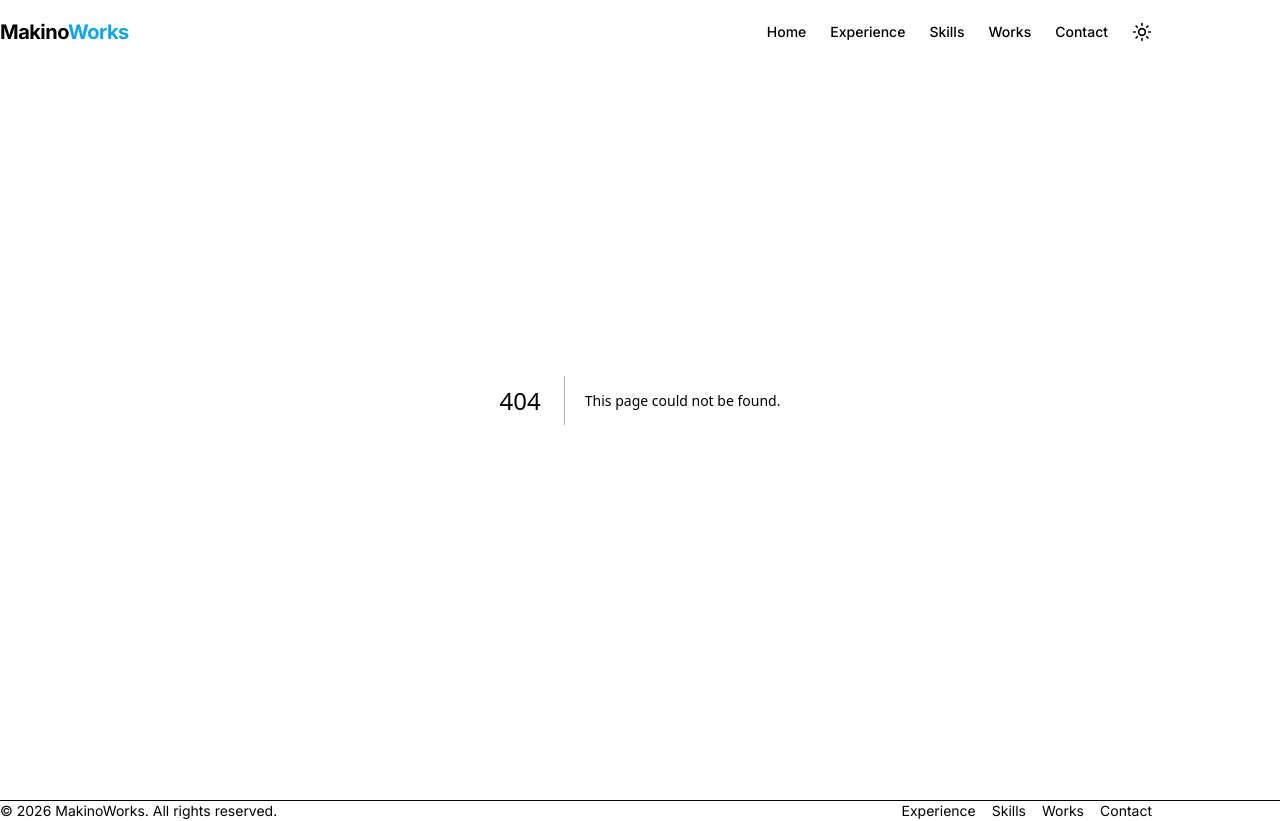
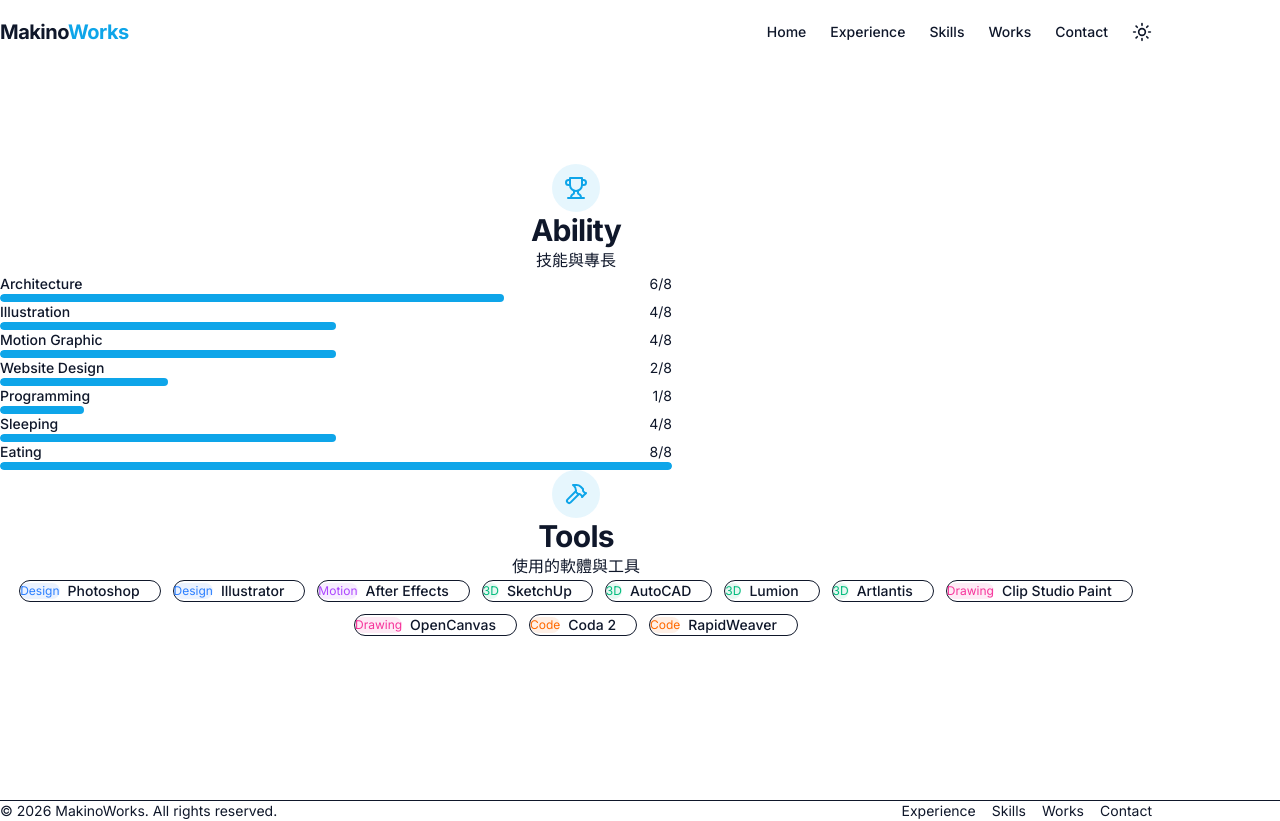
Before and after one commit to harukaxxxx/MakinoWorks, a Next.js app: page /skills in a window 1280 px wide. Before the commit this address had no page. Built offline with nearby package versions, Linux system fonts and the light colour scheme.

Commit message:
✨ feat: add contact, experience, skills, and works pages

```diff
--- /dev/null
+++ b/src/app/contact/page.tsx
@@ -0,0 +1,13 @@
+import { AboutSection } from "@/components/sections/AboutSection";
+import { ContactSection } from "@/components/sections/ContactSection";
+
+export default function ContactPage() {
+  return (
+    <div className="min-h-screen flex flex-col">
+      <main className="flex-1 flex flex-col justify-center">
+        <AboutSection />
+        <ContactSection />
+      </main>
+    </div>
+  );
+}
--- /dev/null
+++ b/src/app/experience/page.tsx
@@ -0,0 +1,12 @@
+import { HeroSection } from "@/components/sections/HeroSection";
+import { ExperienceSection } from "@/components/sections/ExperienceSection";
+
+export default function ExperiencePage() {
+  return (
+    <div className="min-h-screen flex flex-col">
+      <main className="flex-1 flex flex-col justify-center">
+        <ExperienceSection />
+      </main>
+    </div>
+  );
+}
--- /dev/null
+++ b/src/app/skills/page.tsx
@@ -0,0 +1,13 @@
+import { SkillsSection } from "@/components/sections/SkillsSection";
+import { ToolsSection } from "@/components/sections/ToolsSection";
+
+export default function SkillsPage() {
+  return (
+    <div className="min-h-screen flex flex-col">
+      <main className="flex-1 flex flex-col justify-center">
+        <SkillsSection />
+        <ToolsSection />
+      </main>
+    </div>
+  );
+}
--- /dev/null
+++ b/src/app/works/page.tsx
@@ -0,0 +1,11 @@
+import { WorksSection } from "@/components/sections/WorksSection";
+
+export default function WorksPage() {
+  return (
+    <div className="min-h-screen flex flex-col">
+      <main className="flex-1 flex flex-col justify-center">
+        <WorksSection />
+      </main>
+    </div>
+  );
+}
```
